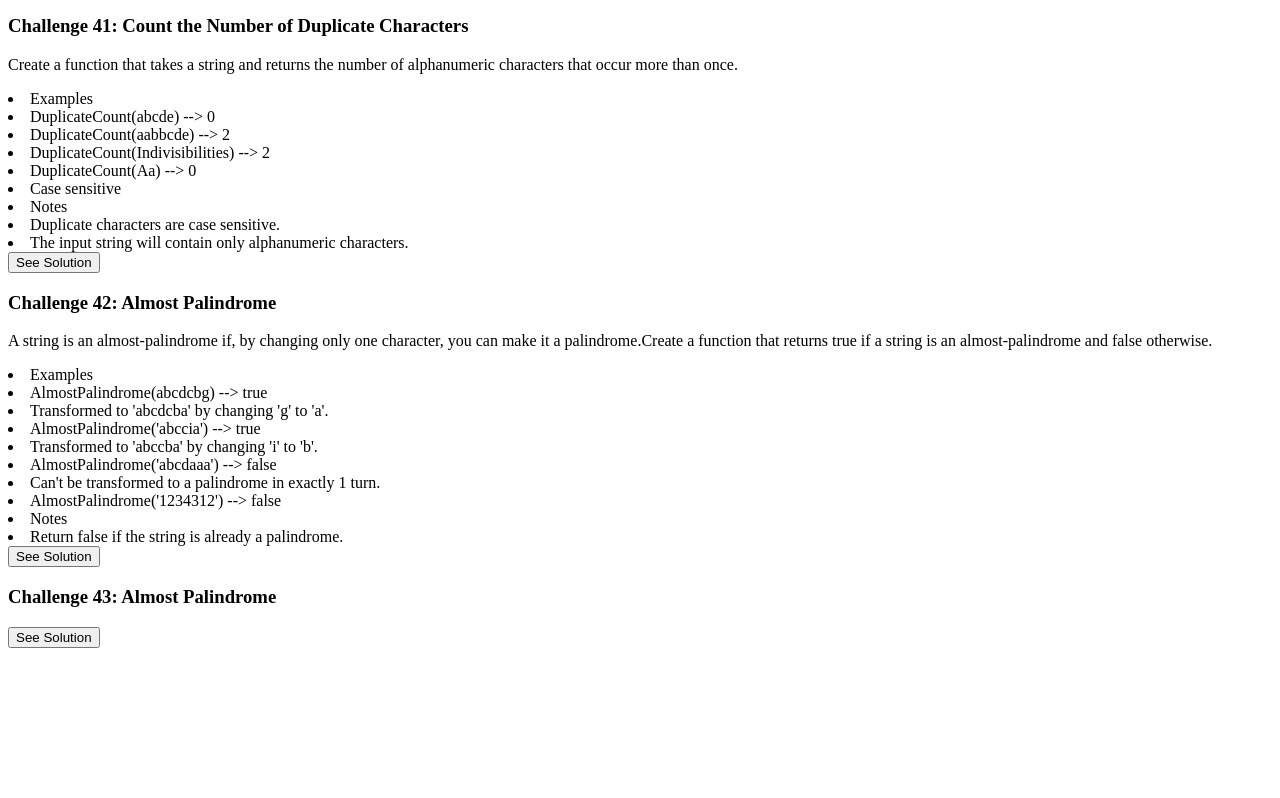
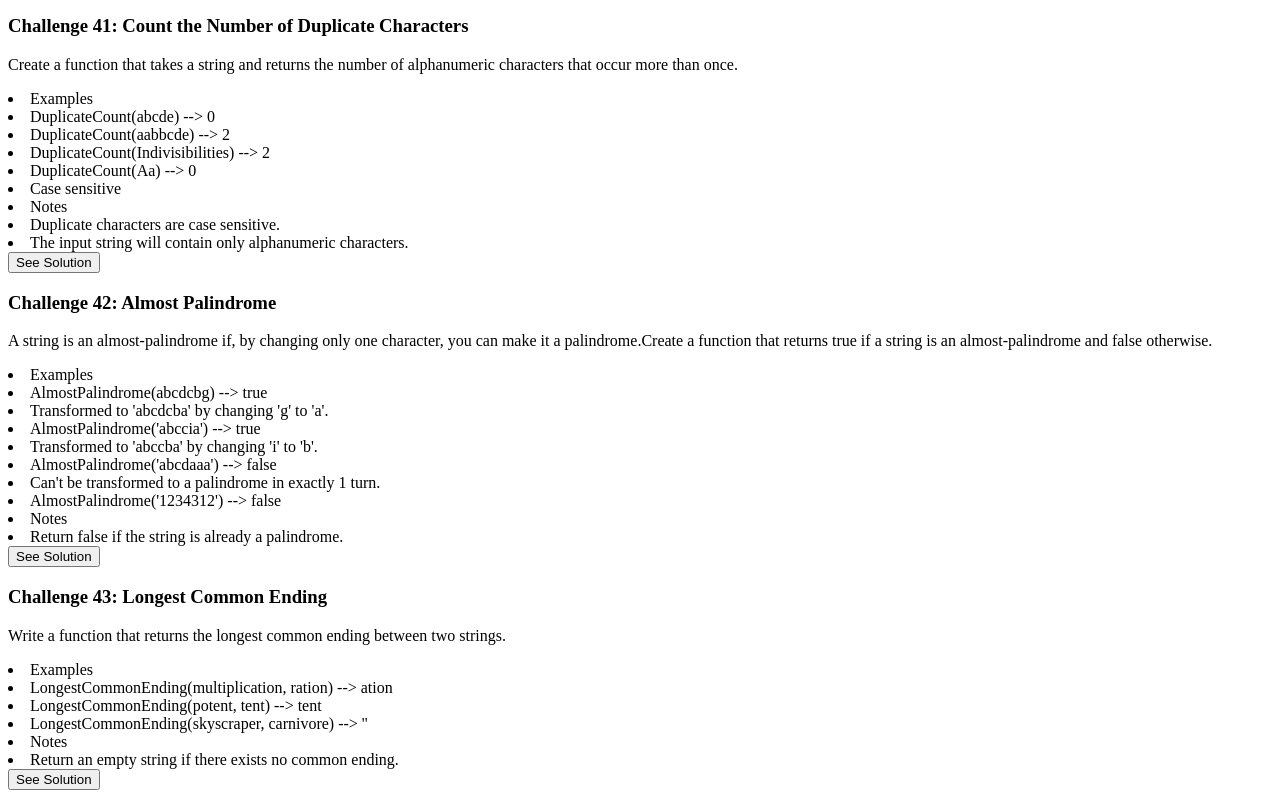
Before and after one commit to mattjohannsen/WhiteboardJavaScript_Proj, a plain HTML site: page index.html in a window 1280 px wide. Shown: the part 8441-9239 px from the top of the page. Before the commit the page ends 9097 px from the top, so only its background shows below. Drawn offline with Linux system fonts and the light colour scheme.

Commit message:
Completed Problem 43: Longest Common Ending

```diff
--- a/index.html
+++ b/index.html
@@ -437,7 +437,14 @@
 				<button onclick="Problem42()">See Solution</button>
 			</div>
 			<div>
-				<h3>Challenge 43: Almost Palindrome</h3>
+				<h3>Challenge 43: Longest Common Ending</h3>
+				<p>Write a function that returns the longest common ending between two strings.</p>
+				<li>Examples</li>
+				<li>LongestCommonEnding(multiplication, ration) --> ation</li>
+				<li>LongestCommonEnding(potent, tent) --> tent</li>
+				<li>LongestCommonEnding(skyscraper, carnivore) --> ''</li>
+				<li>Notes</li>
+				<li>Return an empty string if there exists no common ending.</li>
 				<button onclick="Problem43()">See Solution</button>
 			</div>
 		</body>
--- a/index.js
+++ b/index.js
@@ -1058,9 +1058,9 @@ function AlmostPalindrome(inputString){
   return (differences == 2);
 }
 function Problem43(){
-  alert(LongestCommonEnding("multiplication", "ration"));
-  alert(LongestCommonEnding("potent", "tent"));
-  alert(LongestCommonEnding("skyscraper", "carnivore"));
+  alert("'" + LongestCommonEnding("multiplication", "ration") + "'");
+  alert("'" + LongestCommonEnding("potent", "tent") + "'");
+  alert("'" + LongestCommonEnding("skyscraper", "carnivore") + "'");
 }
 function LongestCommonEnding(stringOne, stringTwo){
   var arrayOne = stringOne.split('');
@@ -1095,6 +1095,28 @@ function LongestCommonEnding(stringOne, stringTwo){
   solutionArray.reverse();
   return solutionArray.join('');
 }
+//Reverse Coding Challenge #5 https://edabit.com/challenge/RW9MHzMTLMstzjrWG
+//This is a reverse coding challenge.Normally you're given explicit directions
+//with how to create a function. Here, you must generate your own function to
+//satisfy the relationship between the inputs and outputs.
+//Your task is to create a function that, when fed the inputs below, produce the sample outputs shown.
+//Examples
+//832 --> 594
+//51 --> 36
+//7977 --> 180
+//1 --> 0
+//665 --> 99
+//149 --> 0
+// Steps
+// ReverseSubstrationDifference(int inputNumber)
+// reverse inputNumber by passing it into the ReverseInteger method
+// declare variables
+// minuend = inputNumber
+// subtrahend = ReverseInteger(inputNumber);
+// ReverseInteger
+// Turn the int into a list. Reverse the list. Return the list turned into a string, turned into an Int
+// return minuend - subtrahend;
+
 //Longest Common Ending https://edabit.com/challenge/zRNkYPzy8oviqkrWc
 //Write a function that returns the longest common ending between two strings.
 //Examples
```
